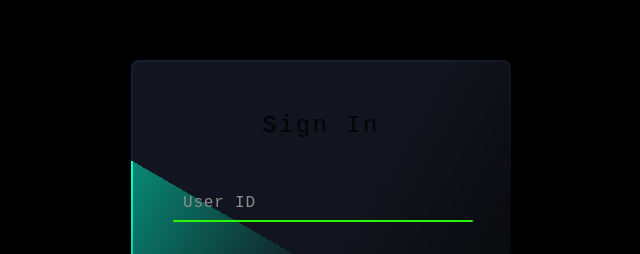
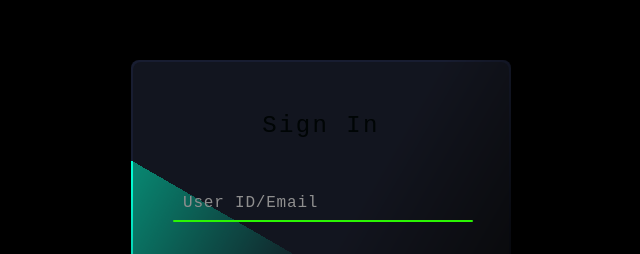
Before and after one commit to ian-dubaideveloper/Login-Form, a plain HTML site: page index.html in a window 1280 px wide. Shown: the part 130-384 px from the top of the page, 319-959 px from the left. Drawn offline with Linux system fonts and the light colour scheme; a web font is replaced by a local one.

Commit message:
first update

```diff
--- a/index.html
+++ b/index.html
@@ -13,7 +13,7 @@
             <h2>Sign In</h2>
             <div class="inputcontainer">
                 <input type="text" required="required">
-                <span>User ID</span>
+                <span>User ID/Email</span>
                 <i></i>
             </div>
             <div class="inputcontainer">
```
